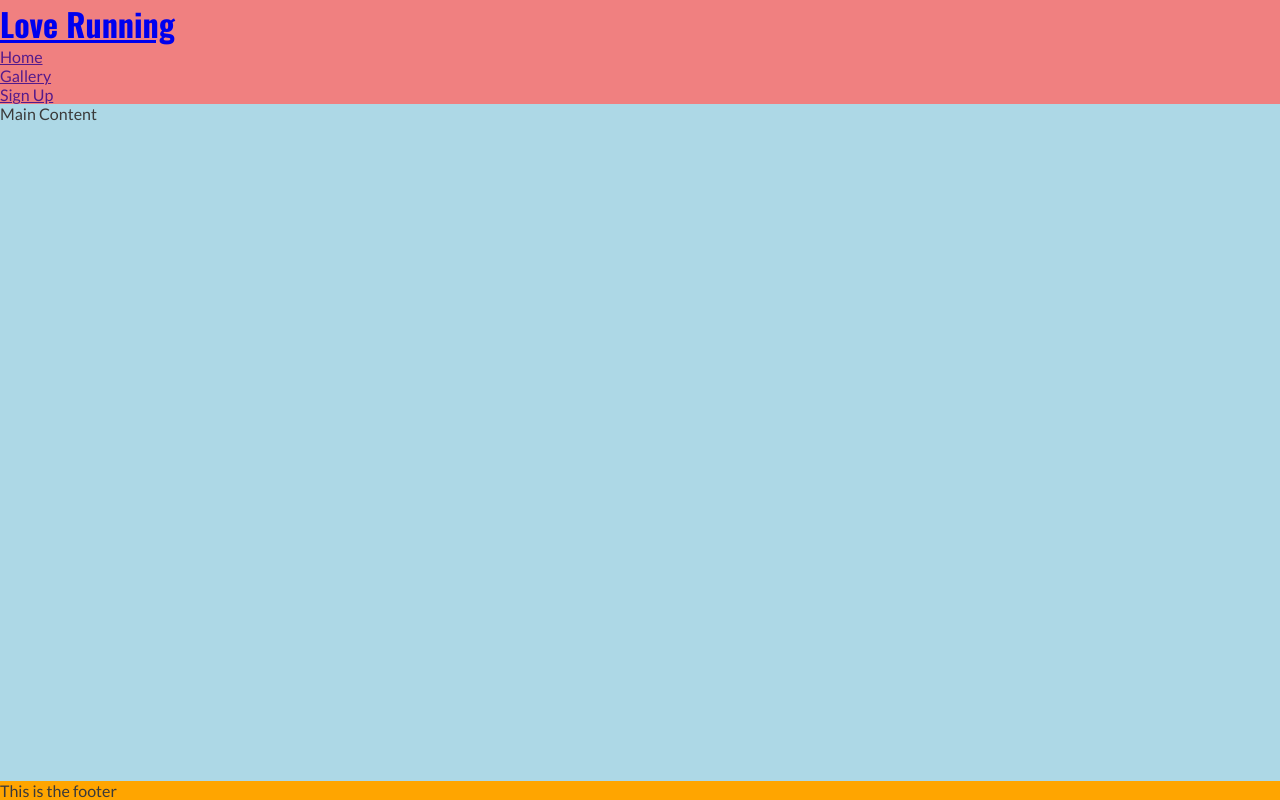
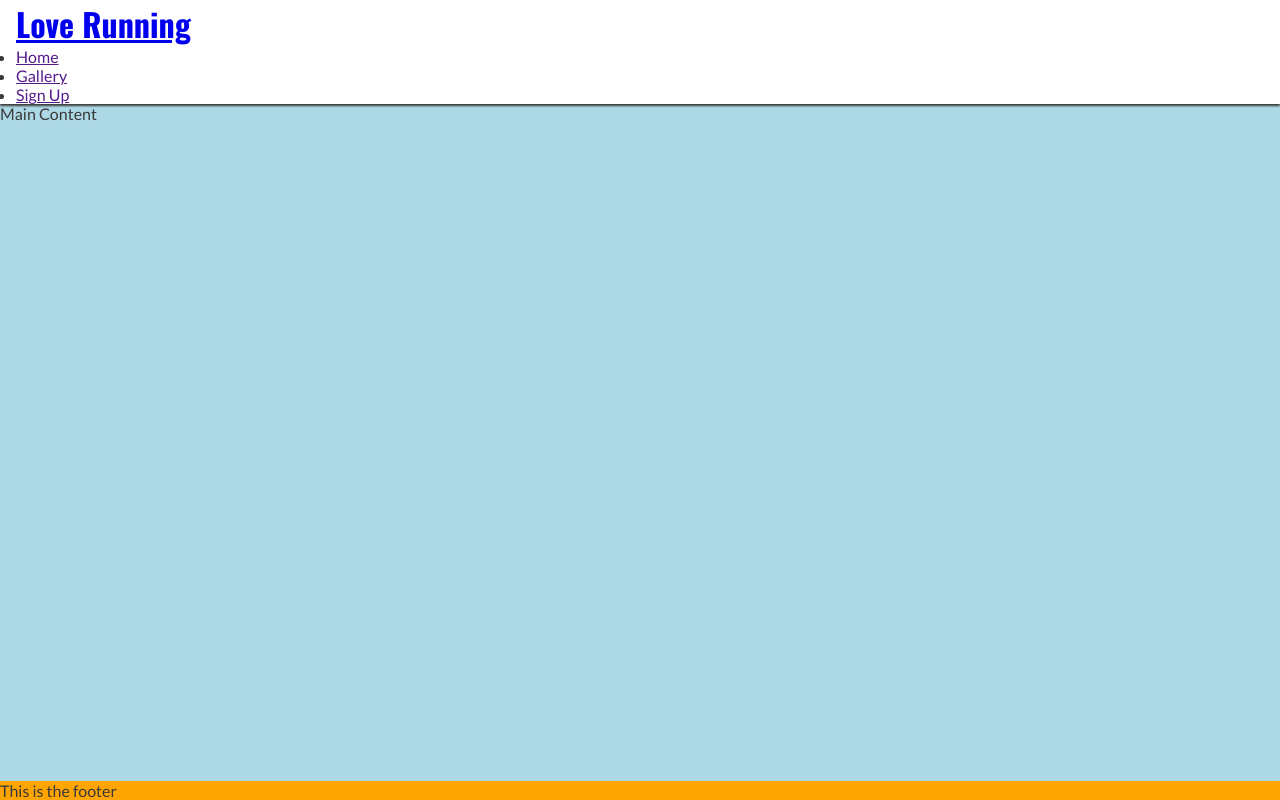
Before and after one commit to AmrutaKulkarni01/love-running, a plain HTML site: page index.html in a window 1280 px wide. Drawn offline with nearby package versions, Linux system fonts and the light colour scheme.

Commit message:
make header fixed, change background color

```diff
--- a/assets/css/style.css
+++ b/assets/css/style.css
@@ -23,6 +23,11 @@ body {
 header
 {
     background-color: lightcoral;
+    padding: 0 1rem;
+    box-shadow: 0 2px 2px #3a3a3a;
+    z-index: 99;
+    background-color: white;
+    width: 100%;
 }
 
 
```
